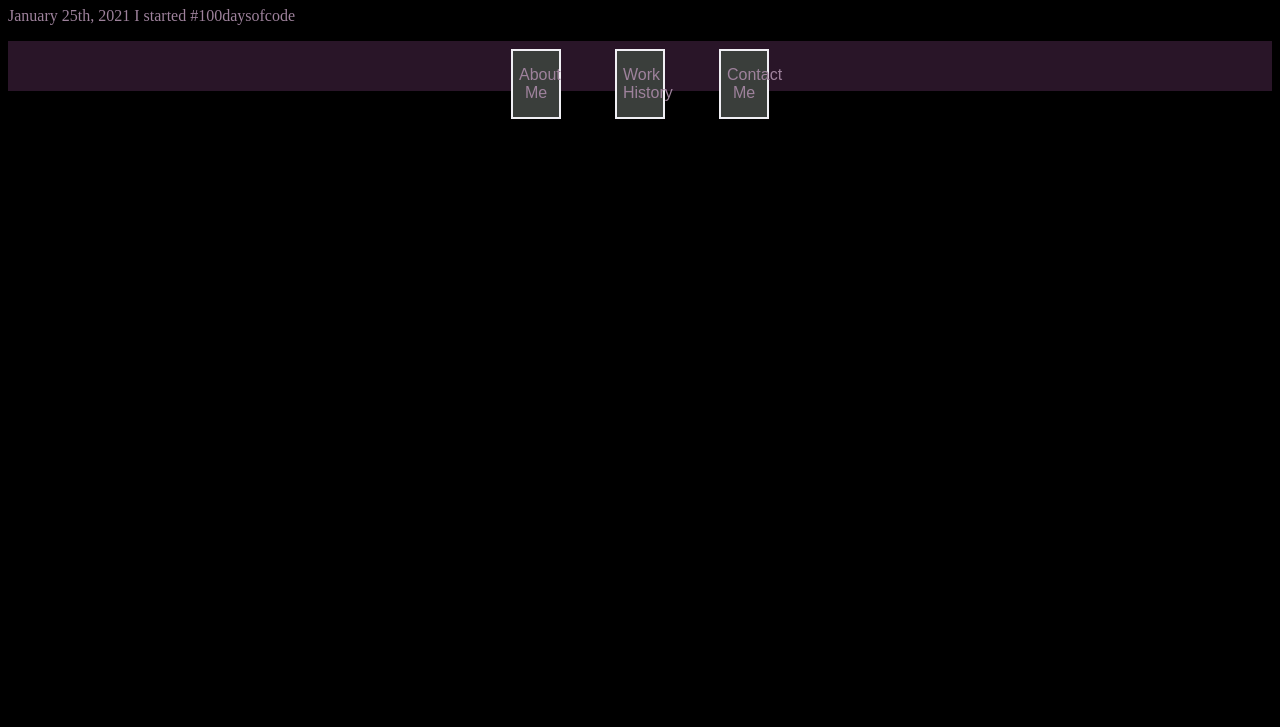
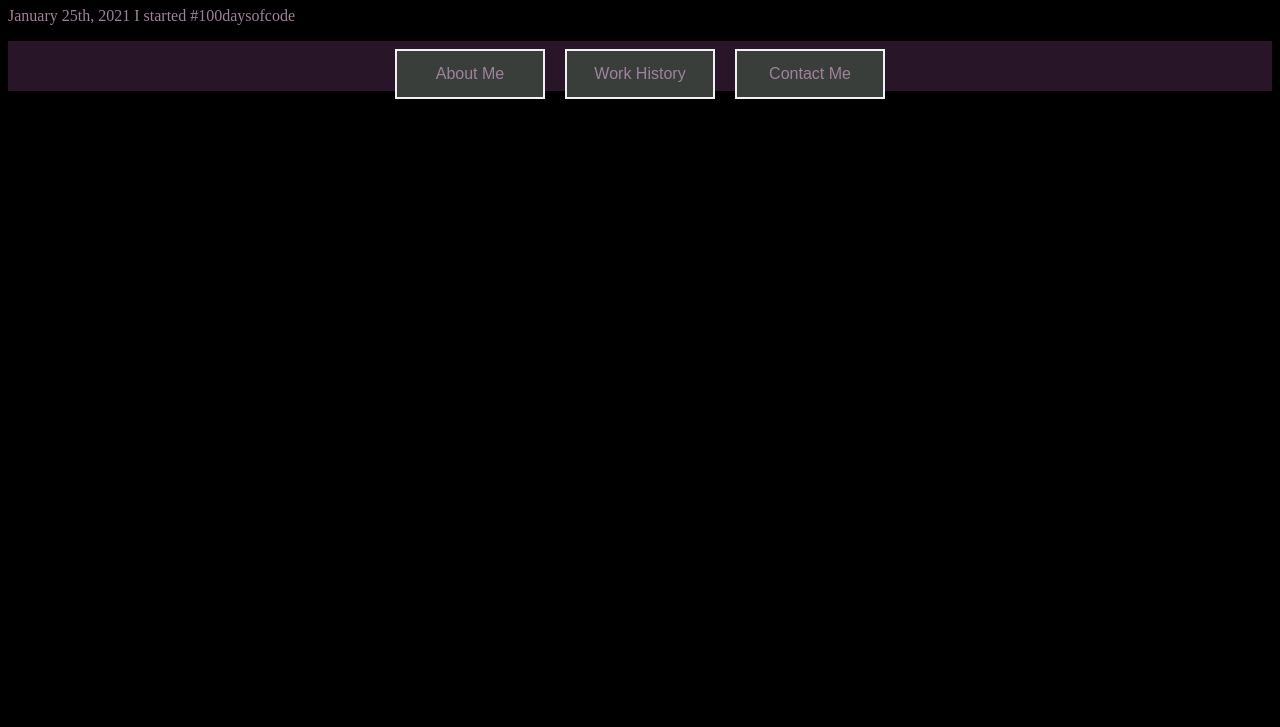
Before and after one commit to codeoutback/codeoutback.github.io, a plain HTML site: page index.html in a window 1280 px wide. Shown: the part 73-800 px from the top of the page. Drawn offline with nearby package versions, Linux system fonts and the light colour scheme.

Commit message:
Update style.css

```diff
--- a/style.css
+++ b/style.css
@@ -20,8 +20,8 @@ button{
   font-size: 16px;
   text-align: center;
   margin: 8px;
-  width: 50px;
-  height: 70px;
+  width: 150px;
+  height: 50px;
 }
 #aboutMe_button_container{
 display:inline-block;
```
